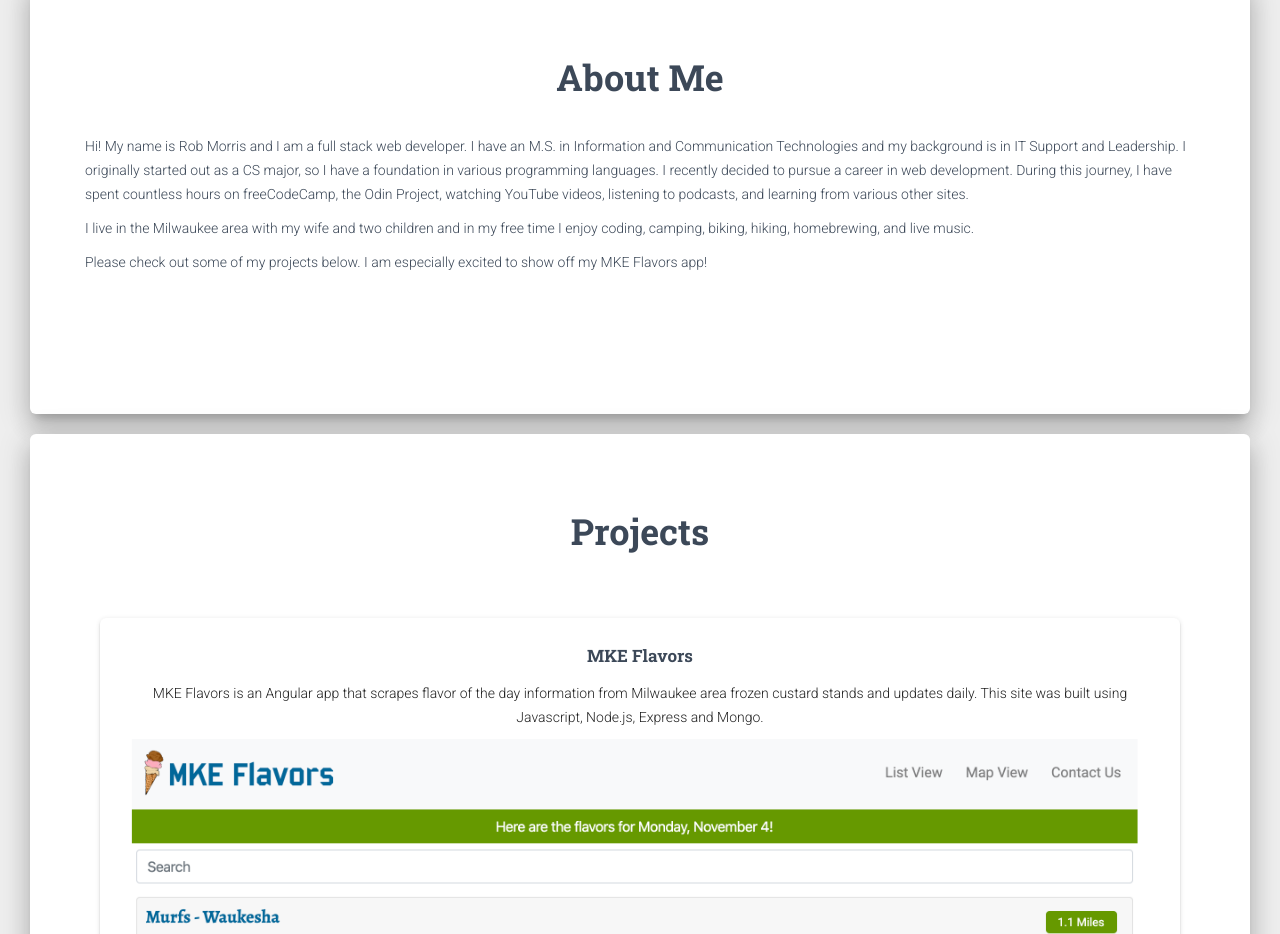
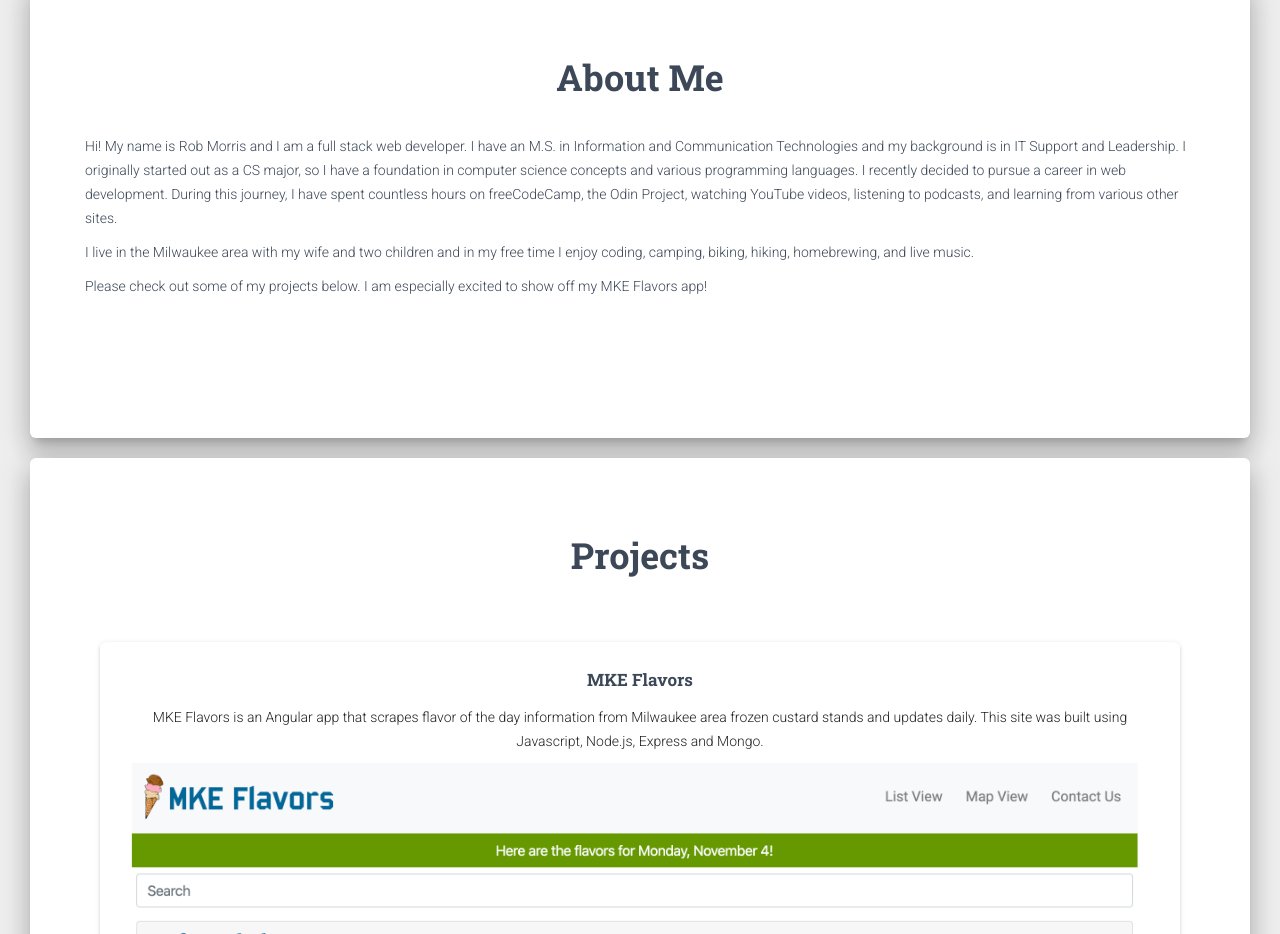
Before and after one commit to morrisrob/morrisrob.github.io, a plain HTML site: page index.html in a window 1280 px wide. Shown: the part 840-1774 px from the top of the page. Drawn offline with Linux system fonts and the light colour scheme.

Commit message:
update content text

```diff
--- a/index.html
+++ b/index.html
@@ -108,7 +108,7 @@
             Hi! My name is Rob Morris and I am a full stack web developer. I
             have an M.S. in Information and Communication Technologies and my
             background is in IT Support and Leadership. I originally started out
-            as a CS major, so I have a foundation in various programming
+            as a CS major, so I have a foundation in computer science concepts and various programming
             languages. I recently decided to pursue a career in web development.
             During this journey, I have spent countless hours on freeCodeCamp,
             the Odin Project, watching YouTube videos, listening to podcasts,
```
